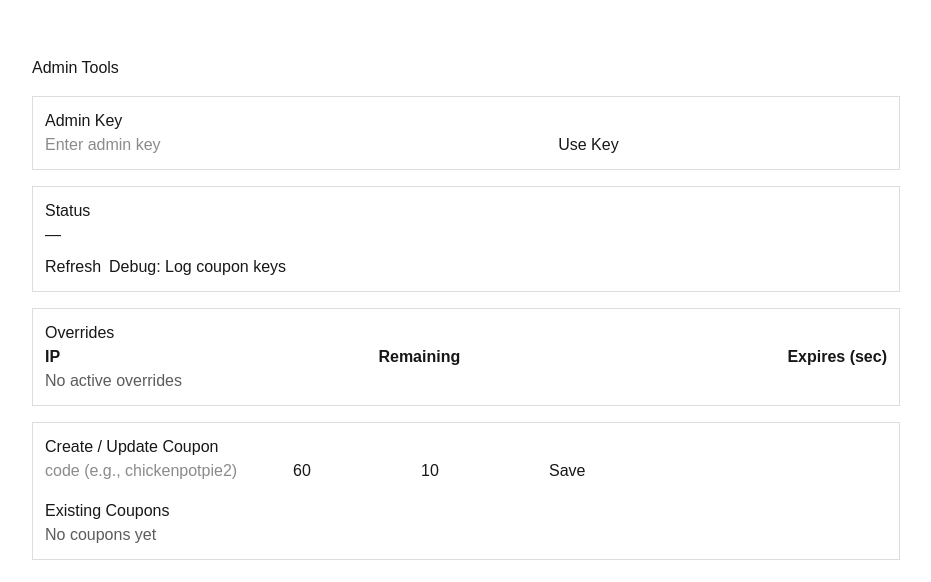
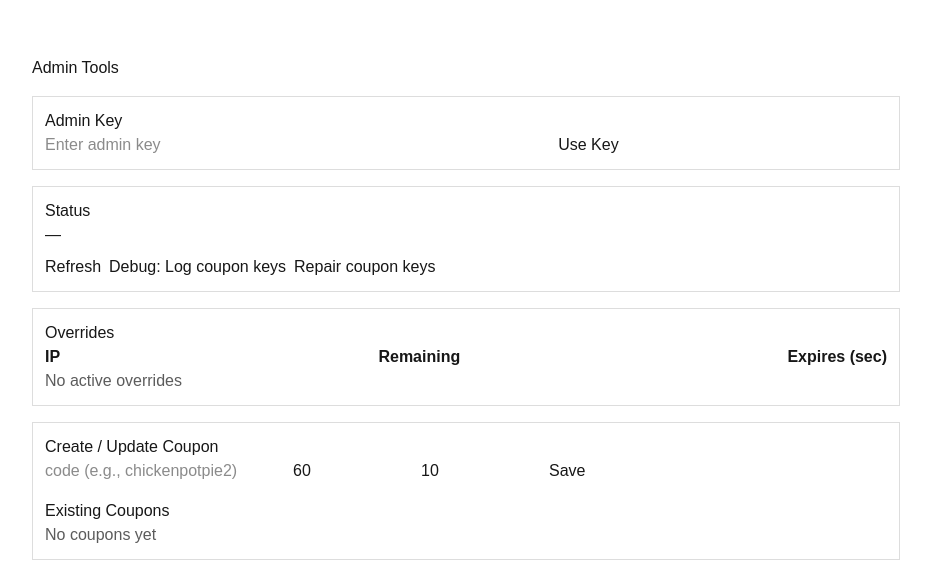
Before and after one commit to Xer0las/bh-monologue, a Next.js app: page /admin/manage in a window 1280 px wide. Shown: the top 582 px of the page, without its empty margins (174-1105 px from the left). Built offline with nearby package versions, Linux system fonts and the light colour scheme.

Commit message:
Update page.tsx

```diff
--- a/src/app/admin/manage/page.tsx
+++ b/src/app/admin/manage/page.tsx
@@ -7,7 +7,7 @@ type Status = {
   storage: 'redis' | 'memory';
   redis: { present: boolean; connected: boolean; error?: string | null };
   env: { url: boolean; token: boolean };
-  couponsCount?: number | null; // optional if diag doesn't include it
+  couponsCount?: number | null;
 };
 
 export default function AdminManagePage() {
@@ -69,6 +69,15 @@ export default function AdminManagePage() {
     console.log('COUPON DEBUG DUMP:', j);
   }
 
+  async function repairCoupons() {
+    setDebugDump(null);
+    const res = await fetch('/api/admin/coupons/repair', { method: 'POST', headers: { 'x-admin-key': stored }, cache: 'no-store' });
+    const j = await res.json().catch(()=>null);
+    setDebugDump(j);
+    console.log('COUPON REPAIR RESULT:', j);
+    await refreshAll(stored);
+  }
+
   async function releaseIp(ip: string) {
     await fetch(`/api/admin/overrides?ip=${encodeURIComponent(ip)}`, {
       method: 'DELETE',
@@ -89,8 +98,8 @@ export default function AdminManagePage() {
     const j = await res.json().catch(() => ({}));
     if (res.ok) {
       setForm({ code: '', minutes: 60, uses: 10 });
-      refreshAll(stored);
-      if (j) console.log('CREATE_COUPON_RESPONSE', j);
+      console.log('CREATE_COUPON_RESPONSE', j);
+      await refreshAll(stored);
     } else {
       setErr(j?.error || 'Failed to create coupon');
     }
@@ -131,9 +140,10 @@ export default function AdminManagePage() {
             {loading ? 'Refreshing…' : 'Refresh'}
           </button>
           <button onClick={debugCoupons}>Debug: Log coupon keys</button>
+          <button onClick={repairCoupons}>Repair coupon keys</button>
         </div>
         {debugDump && (
-          <pre style={{ marginTop: 8, whiteSpace: 'pre-wrap', wordBreak: 'break-word', maxHeight: 240, overflow: 'auto', fontSize: 12 }}>
+          <pre style={{ marginTop: 8, whiteSpace: 'pre-wrap', wordBreak: 'break-word', maxHeight: 300, overflow: 'auto', fontSize: 12 }}>
             {JSON.stringify(debugDump, null, 2)}
           </pre>
         )}
```
